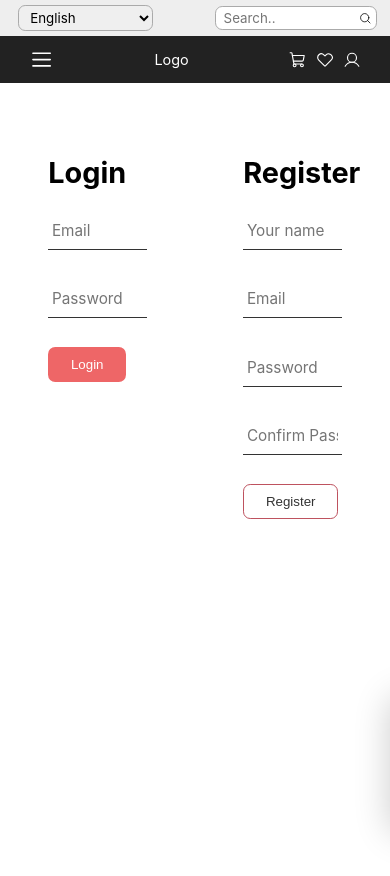
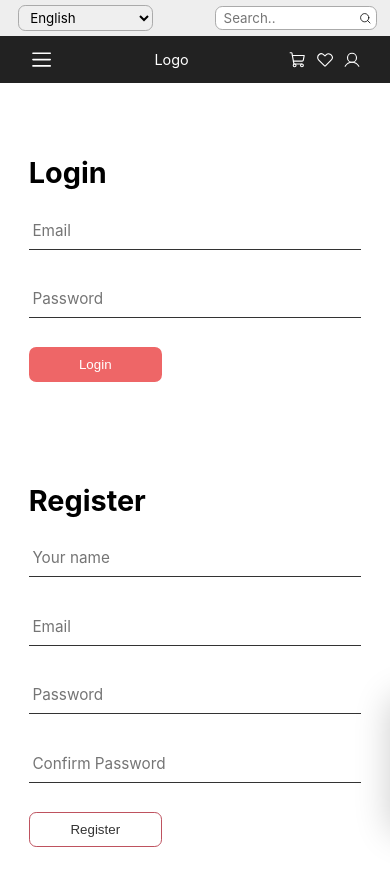
Before and after one commit to aandrv260/react-ecom, a React (Create React App) app: page /account in a window 390 px wide. Before the commit the page ends 844 px from the top, so only its background shows below. Built offline with nearby package versions, Linux system fonts and the light colour scheme.

Commit message:
Optimized the login/register page for mobile

```diff
--- a/src/components/Login/AccountForm.module.scss
+++ b/src/components/Login/AccountForm.module.scss
@@ -1,10 +1,24 @@
+@import '../../assets/scss/mixins';
+
 .account-form-wrapper {
   display: flex;
+
+  @include adapt(large-phone) {
+    flex-direction: column;
+  }
 }
 
 .account-form {
   width: 40%;
   margin-top: 4.8rem;
+
+  @include adapt(mid-tablet) {
+    width: 50%;
+  }
+
+  @include adapt(large-phone) {
+    width: 100%;
+  }
 
   &__heading {
     margin-bottom: 2.4rem;
```
